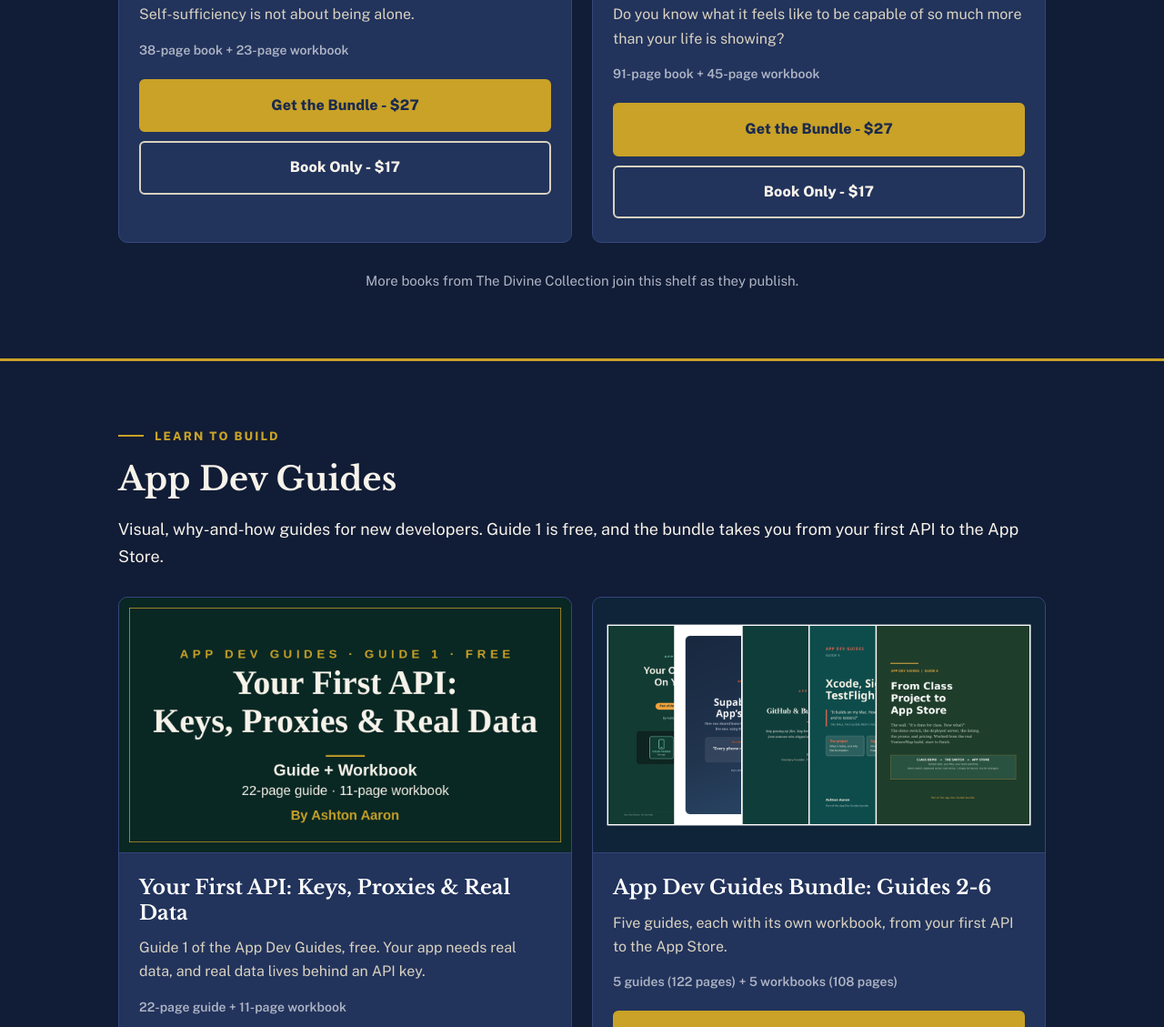
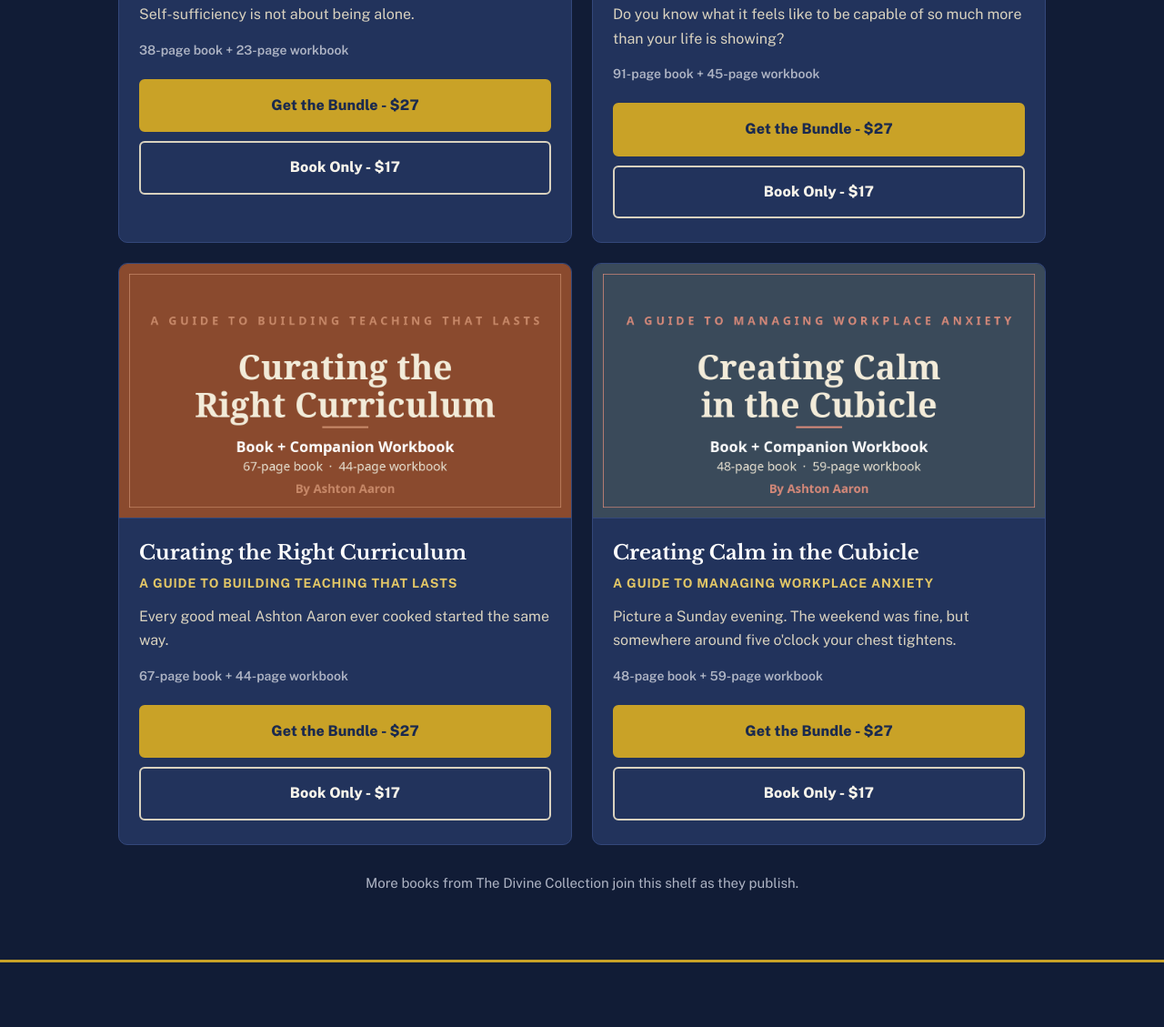
Before and after one commit to ashtona411/divine-collection, a plain HTML site: page index.html in a window 1280 px wide. Shown: the part 5188-6317 px from the top of the page at 91% size. Drawn offline with nearby package versions, Linux system fonts and the light colour scheme.

Commit message:
Add Curating the Right Curriculum and Creating Calm in the Cubicle to the shelf

```diff
--- a/index.html
+++ b/index.html
@@ -364,6 +364,34 @@
                 </div>
               </div>
             </article>
+
+            <article class="book">
+              <img src="images/curating-right-curriculum.png" alt="Curating the Right Curriculum, Book and Companion Workbook" />
+              <div class="book-body">
+                <h3>Curating the Right Curriculum</h3>
+                <p class="subtitle">A Guide to Building Teaching That Lasts</p>
+                <p class="line">Every good meal Ashton Aaron ever cooked started the same way.</p>
+                <p class="meta">67-page book + 44-page workbook</p>
+                <div class="buy">
+                  <a class="btn btn-block" href="https://innergstudios.gumroad.com/l/curating-the-right-curriculum-bundle">Get the Bundle - $27</a>
+                  <a class="btn btn-outline btn-block" href="https://innergstudios.gumroad.com/l/curating-the-right-curriculum-book">Book Only - $17</a>
+                </div>
+              </div>
+            </article>
+
+            <article class="book">
+              <img src="images/creating-calm-in-the-cubicle.png" alt="Creating Calm in the Cubicle, Book and Companion Workbook" />
+              <div class="book-body">
+                <h3>Creating Calm in the Cubicle</h3>
+                <p class="subtitle">A Guide to Managing Workplace Anxiety</p>
+                <p class="line">Picture a Sunday evening. The weekend was fine, but somewhere around five o'clock your chest tightens.</p>
+                <p class="meta">48-page book + 59-page workbook</p>
+                <div class="buy">
+                  <a class="btn btn-block" href="https://innergstudios.gumroad.com/l/creating-calm-in-the-cubicle-bundle">Get the Bundle - $27</a>
+                  <a class="btn btn-outline btn-block" href="https://innergstudios.gumroad.com/l/creating-calm-in-the-cubicle-book">Book Only - $17</a>
+                </div>
+              </div>
+            </article>
           </div>
 
           <p class="shelf-note">More books from The Divine Collection join this shelf as they publish.</p>
```
Also changed, not shown: images/creating-calm-in-the-cubicle.png (added), images/curating-right-curriculum.png (added).
